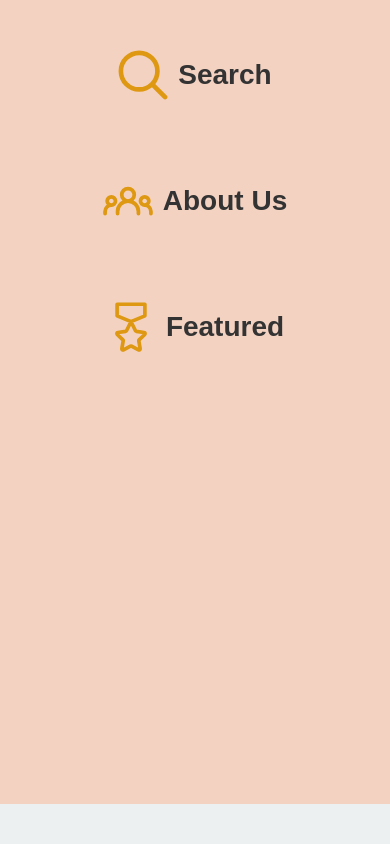
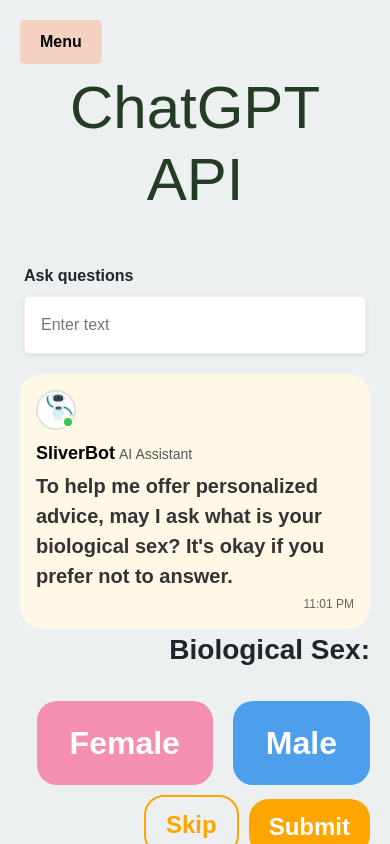
Before and after one commit to lunazzao/hci-project, a React (Create React App) app: page / in a window 390 px wide. Built offline with nearby package versions, Linux system fonts and the light colour scheme.

Commit message:
Edits on App.js to make the sidebar hiding for mobile usage and the chat bubble for mobile

```diff
--- a/src/App.css
+++ b/src/App.css
@@ -123,13 +123,35 @@
   margin-right: 0;
 }
 
+.sidebar-toggle {
+  position: fixed;
+  top: 20px;
+  left: 20px;
+  background: #f3d2c1;
+  border: none;
+  padding: 10px 20px;
+  border-radius: 5px;
+  font-size: 16px;
+  font-weight: 800;
+  display: none;
+  z-index: 100;
+}
+
 @media (max-width: 768px) {
   .app {
     flex-direction: column;
   }
 
+  .sidebar-container {
+    display: none;
+  }
+
   .sidebar, .main {
     width: 100%;
+  }
+
+  .sidebar-toggle {
+    display: block; /* Show button on small screens */
   }
 
   .options {
--- a/src/App.js
+++ b/src/App.js
@@ -1,5 +1,5 @@
 // App.js
-import React, { useState } from "react";
+import React, { useState, useEffect } from "react";
 import "./App.css";
 import ChatGPT from "./components/OpenAI/chatGPT";
 import Sidebar from "./components/sidebar/sidebar";
@@ -17,6 +17,20 @@
   const [currentMessageIndex, setCurrentMessageIndex] = useState(0);
   const [showSlider, setShowSlider] = useState(false);
   const [selectedOptions, setSelectedOptions] = useState([]);
+  const [isSidebarVisible, setSidebarVisible] = useState(window.innerWidth > 768);
+
+  useEffect(() => {
+    const handleResize = () => {
+      setSidebarVisible(window.innerWidth > 768);
+    };
+
+    window.addEventListener('resize', handleResize);
+    return () => {
+      window.removeEventListener('resize', handleResize);
+    };
+  }, []);
+
+
 
   // Function to change the active component
   const changeActiveComponent = (componentName) => {
@@ -100,6 +114,10 @@
     }
   };
 
+  const toggleSidebar = () => {
+    setSidebarVisible(!isSidebarVisible);  // Toggle the sidebar visibility
+  };
+
   // Render the component based on the activeComponent state
   const renderComponent = () => {
     switch (activeComponent) {
@@ -138,7 +156,8 @@
 
   return (
     <div className="app">
-      <Sidebar changeActiveComponent={changeActiveComponent} />
+      <button onClick={toggleSidebar} className="sidebar-toggle">Menu</button>
+      {isSidebarVisible && <Sidebar changeActiveComponent={changeActiveComponent} />}
       <div className="main">
         {renderComponent()}
         <ButtonGroup onAction={handleButtonClick} />
--- a/src/components/Buttons/genderButtonGroup.css
+++ b/src/components/Buttons/genderButtonGroup.css
@@ -49,7 +49,7 @@
 }
 
 .gender-value-display {
-  font-size: 32px;
+  font-size: 28px;
   font-weight: 800;
   margin-bottom: 10px; /* Ensure space between text and buttons */
 }
--- a/src/components/Buttons/genderButtonGroup.js
+++ b/src/components/Buttons/genderButtonGroup.js
@@ -14,7 +14,7 @@
   return (
     <div className="gender-selection-container">
       <div className="gender-value-display">
-        Your Gender: {value}
+        Biological Sex: {value}
       </div>
       <div className="answer-button-group">
         <button
--- a/src/components/chatBubble/chatBubble.js
+++ b/src/components/chatBubble/chatBubble.js
@@ -3,40 +3,48 @@
 import messagesData from '../../data/message.json';
 import silverBotImage from '../../img/silverBot.png';
 
-// Define a timestamp function to get the current time
 const getCurrentTimestamp = () => {
   const now = new Date();
   return now.toLocaleTimeString([], { hour: '2-digit', minute: '2-digit' });
 };
 
-
 const Container = styled.div`
   display: flex;
-  flex-direction: column; // Align messages in a column
-  gap: 20px; // Add space between each message bubble
+  flex-direction: column;
+  gap: 20px;
+  width: 100%; // Ensure it fills the container width
 `;
 
 const MessageContainer = styled.div`
   display: flex;
-  flex-direction: row; // Set direction to row to align items in a line
-  justify-content: space-between; // This will push the timestamp to the right
+  flex-direction: row;
+  justify-content: space-between;
   align-items: center;
   background-color: #FFF8E7;
   border-radius: 22px;
   padding: 16px;
   max-width: 75%;
+  width: 100%; // Make full width but keep the max-width for larger screens
   box-sizing: border-box;
+  @media (max-width: 768px) {
+    flex-direction: column; // Stack elements vertically on smaller screens
+    align-items: flex-start;
+    max-width: 100%; // Use full width on smaller screens
+  }
 `;
-
 
 const ProfileImageContainer = styled.div`
   position: relative;
   margin-right: 20px;
+  @media (max-width: 768px) {
+    margin-right: 0; // Remove margin on smaller screens
+    margin-bottom: 10px; // Add bottom margin for stacked layout
+  }
   img {
     width: 40px;
     height: 40px;
     border-radius: 50%;
-    border: 2px solid #E1E1E1; // Placeholder for border color
+    border: 2px solid #E1E1E1;
   }
 `;
 
@@ -44,24 +52,24 @@
   width: 12px;
   height: 12px;
   position: absolute;
-  top: 26px; // Adjust to position correctly
+  top: 26px;
   left: 26px;
   background: #34C759;
   border-radius: 50%;
-  border: 2px solid #FFF8E7; // Match the background color
+  border: 2px solid #FFF8E7;
 `;
 
 const TextContainer = styled.div`
   display: flex;
   flex-direction: column;
   justify-content: center;
-  flex-grow: 1; // Allow this container to grow and fill space
+  flex-grow: 1;
 `;
 
 const TitleContainer = styled.div`
   display: flex;
-  align-items: baseline; // Align the text at the baseline
-  gap: 4px; // Space between 'SilverBot' and 'AI Assistant'
+  align-items: baseline;
+  gap: 4px;
 `;
 
 const Title = styled.span`
@@ -86,32 +94,32 @@
 const Timestamp = styled.div`
   font-size: 12px;
   color: #666;
-  white-space: nowrap; // Prevent the timestamp from wrapping
-  margin-left: 12px; // Add some space between the text and the timestamp
+  white-space: nowrap;
+  margin-left: 12px;
+  @media (max-width: 768px) {
+    margin-left: 0; // Adjust alignment for mobile
+    width: 100%; // Ensure it doesn't overlap other content
+    text-align: right; // Align right for consistency
+  }
 `;
 
 const SilverBotComponent = ({ currentMessageIndex, onMessageDisplayed }) => {
-  // Call getCurrentTimestamp only once to avoid different timestamps on re-render
   const timestamp = getCurrentTimestamp();
   const [lastDisplayedMessageIndex, setLastDisplayedMessageIndex] = React.useState(-1);
 
-
   React.useEffect(() => {
-    // Check if the current message hasn't been displayed yet
     if (currentMessageIndex !== lastDisplayedMessageIndex) {
       onMessageDisplayed(currentMessageIndex);
-      setLastDisplayedMessageIndex(currentMessageIndex); // Update the last displayed message index
+      setLastDisplayedMessageIndex(currentMessageIndex);
     }
   }, [currentMessageIndex, onMessageDisplayed, lastDisplayedMessageIndex]);
 
-
-
   return (
     <Container>
-     {messagesData.slice(0, currentMessageIndex + 1).map((msg) => (
+      {messagesData.slice(0, currentMessageIndex + 1).map((msg) => (
         <MessageContainer key={msg.id}>
           <ProfileImageContainer>
-          <img src={silverBotImage} alt="Profile" />
+            <img src={silverBotImage} alt="Profile" />
             <OnlineIndicator />
           </ProfileImageContainer>
           <TextContainer>
--- a/src/data/message.json
+++ b/src/data/message.json
@@ -1,7 +1,7 @@
 [
   {
       "id": 1,
-      "message": "To help me offer personalized advice, could you share your gender? It's okay if you prefer not to answer."
+      "message": "To help me offer personalized advice, may I ask what is your biological sex? It's okay if you prefer not to answer."
   },
   {
       "id": 2,
```
